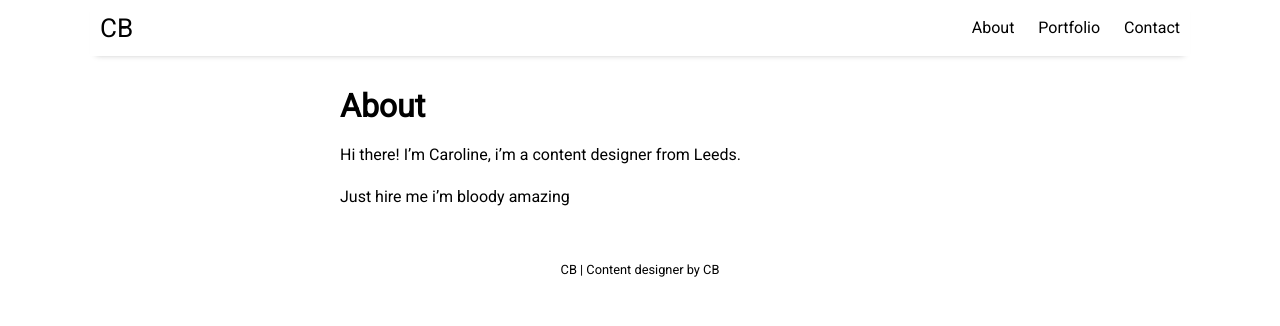
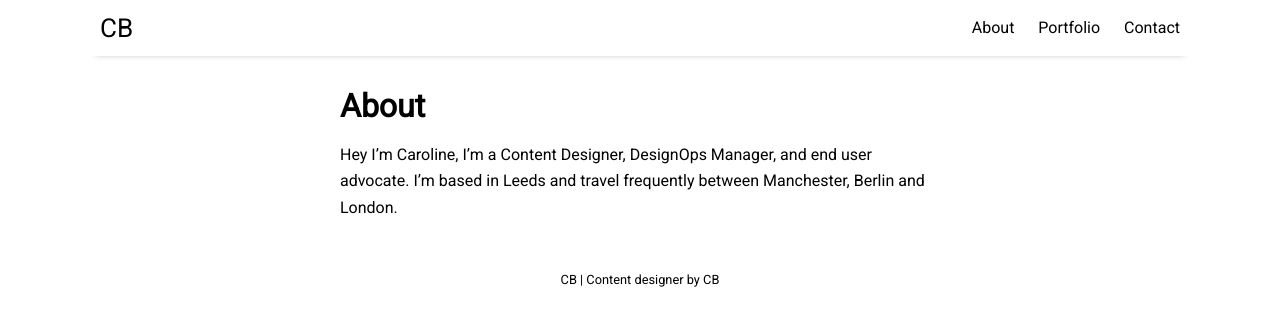
Before and after one commit to caroboyle-ux/CD, a Jekyll site: the page built from pages/about.md, in a window 1280 px wide. Shown: the top 326 px of the page. Built offline with Jekyll 4.4.1, drawn with Linux system fonts in a browser that asks for light colours; nearby versions of some CDN libraries.

Commit message:
Update about.md

```diff
--- a/pages/about.md
+++ b/pages/about.md
@@ -3,6 +3,4 @@ layout: misc
 title: About
 ---
 
-Hi there! I’m Caroline, i'm a content designer from Leeds.
-
-Just hire me i'm bloody amazing
+Hey I’m Caroline, I'm a Content Designer, DesignOps Manager, and end user advocate. I'm based in Leeds and travel frequently between Manchester, Berlin and London.
```
